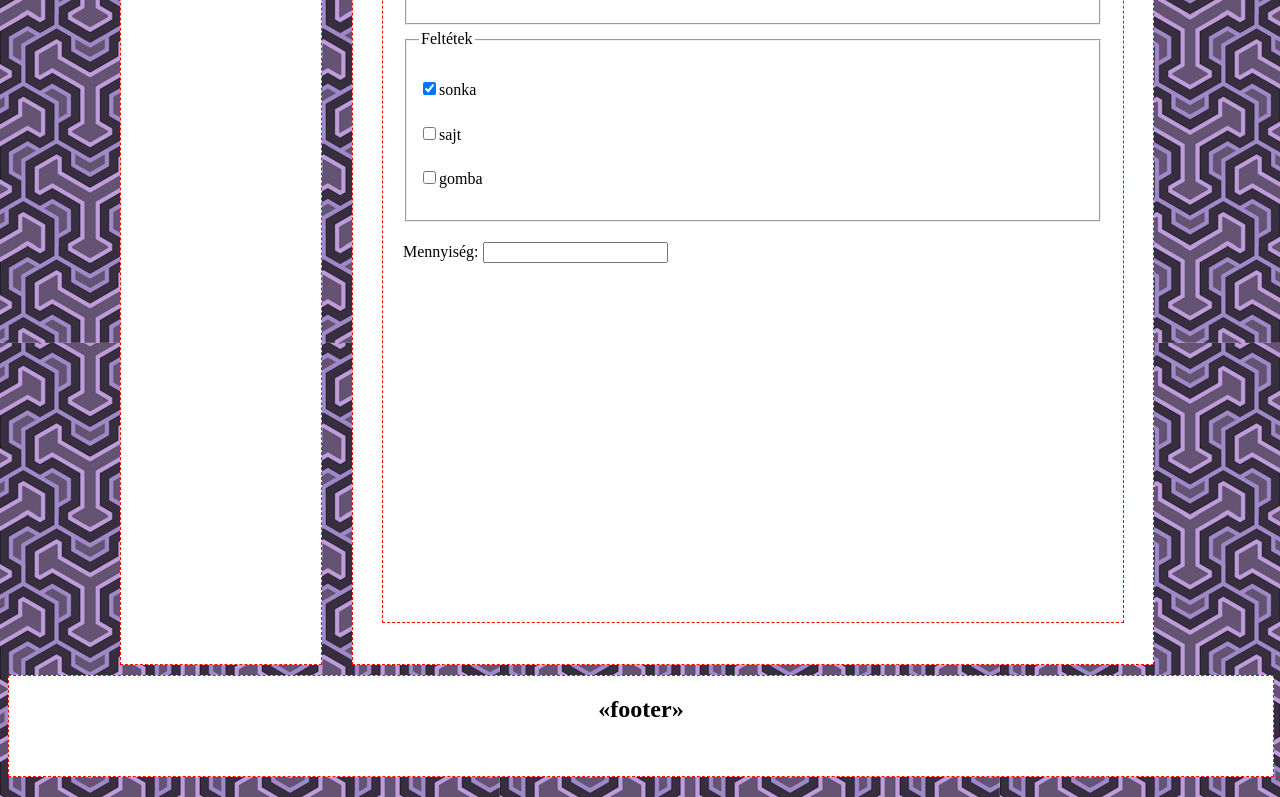
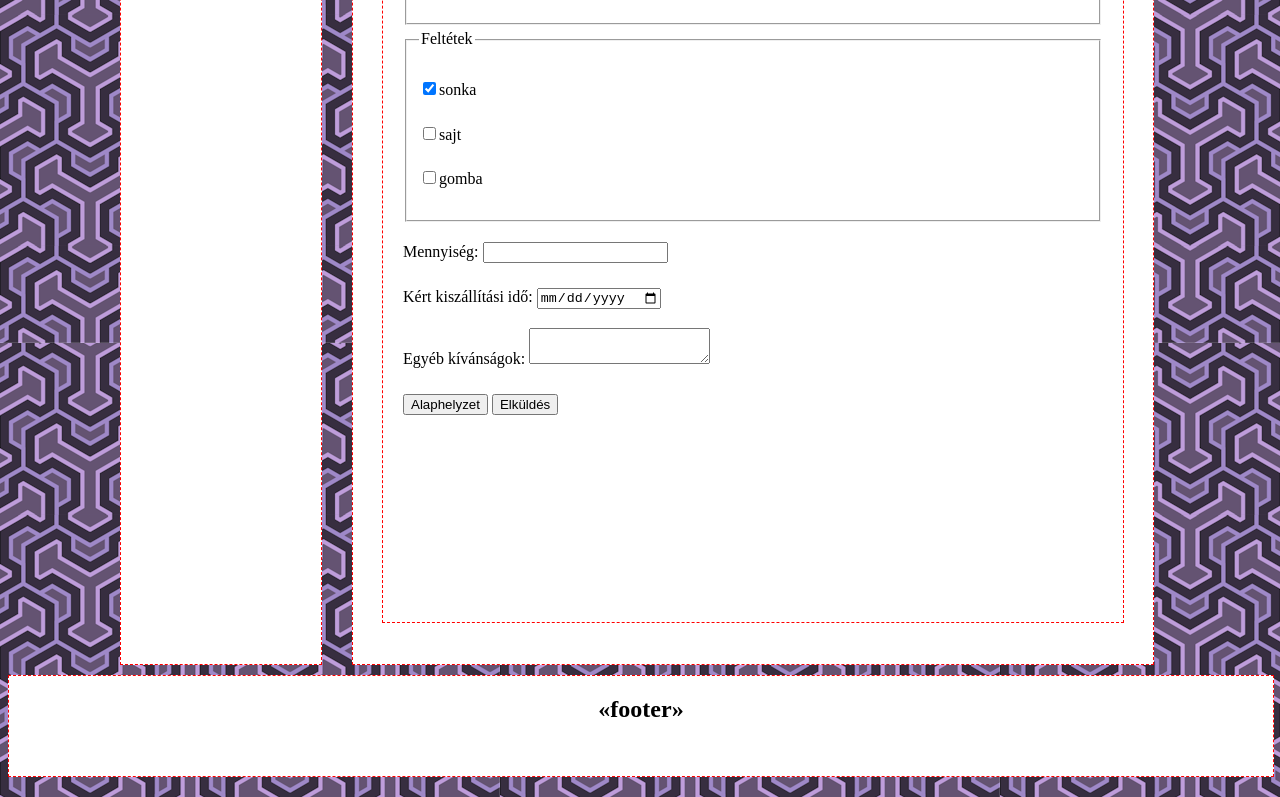
Before and after one commit to Zaza343/11a2_html_css_project-main, a plain HTML site: page form.html in a window 1280 px wide. Shown: the part 657-1454 px from the top of the page. Drawn offline with Linux system fonts and the light colour scheme.

Commit message:
form html changes, buttons, fields

```diff
--- a/form.html
+++ b/form.html
@@ -62,6 +62,10 @@
     <p><label for=""><input type="checkbox" name="feltet3" value="gomba">gomba</label></p>
 </fieldset>
 <p><label for="">Mennyiség: <input type="number" name="mennyiseg"></label></p>
+<p><label for="">Kért kiszállítási idő: <input type="date" name="kiszallitas"></label></p>
+<p><label for="">Egyéb kívánságok: <textarea name="egyeb" id="egyeb"></textarea></label></p>
+<button type="reset">Alaphelyzet</button>
+<button type="submit">Elküldés</button>
 </form>
             </article>
         </section>
```
